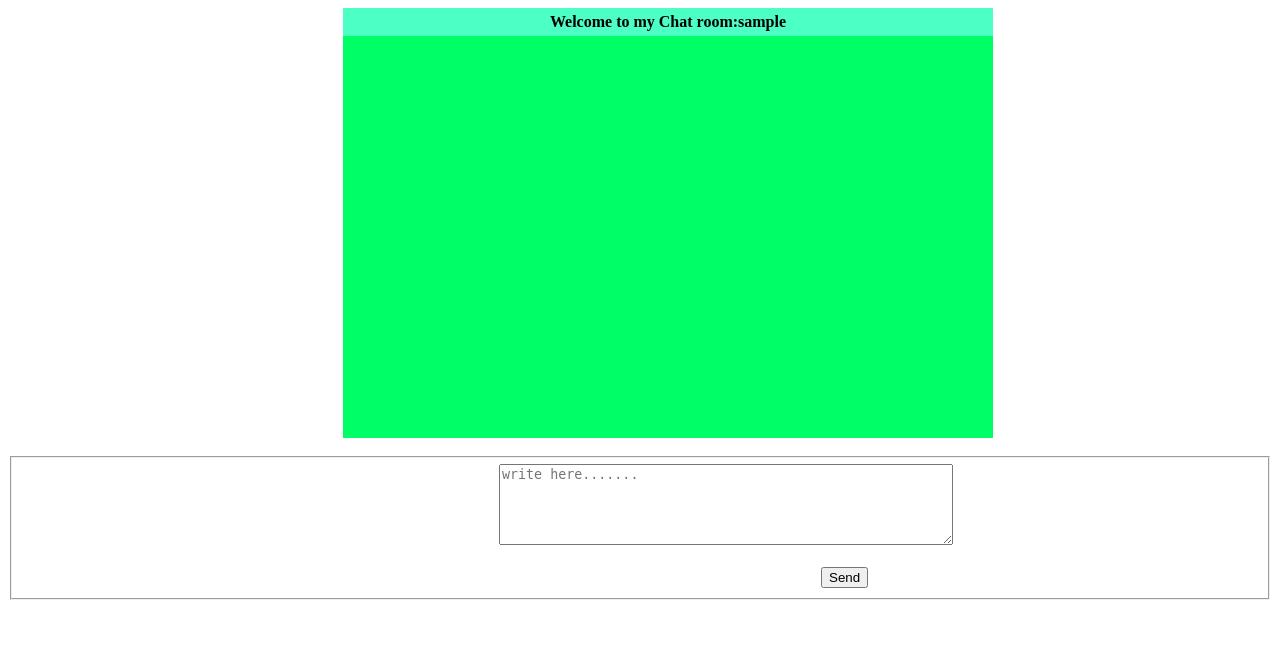
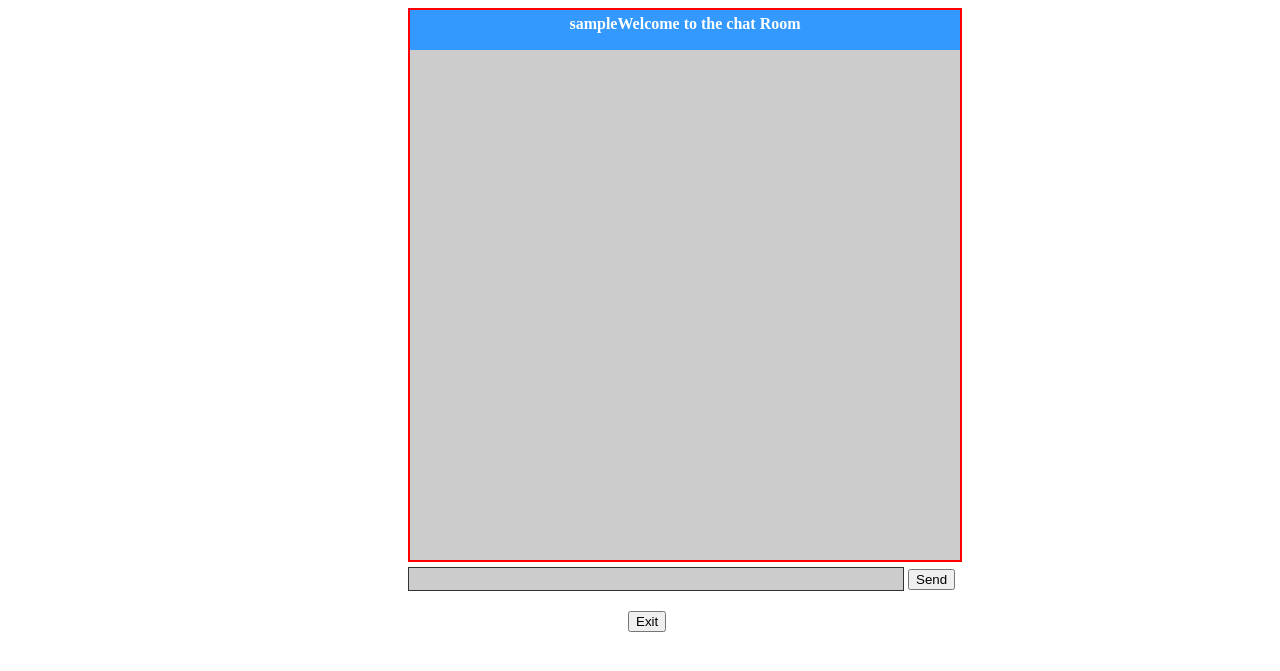
Before and after one commit to b2027642/ChatRoom, a PHP site: page /room.php in a window 1280 px wide. Shown: the top 671 px of the page. Run offline with PHP 8.4, Linux system fonts and the light colour scheme; the visitor is signed in with stand-in values (Sample User, id 1); data that the repository does not hold is empty.

Commit message:
new changes

```diff
--- a/room.php
+++ b/room.php
@@ -1,47 +1,59 @@
-<?php
-session_start();
-?>
-
-<!DOCTYPE html>
+<?php session_start();?>
+<!doctype html>
 <html>
 <head>
-	<title>Chat Room</title>
-	<link rel="stylesheet" type="text/css" href="style.css">
-	<script type="text/javascript" src="jquery.js"></script>
+<link rel="stylesheet" type="text/css" href="style.css">
+<script src="jquery.js"></script>
+<script>
+$(document).ready(function(e) {
+    $("#send").click(function(){
 
+		var message=$("#text").val();
+		$.post("check-send.php",{msg:message,send:true});
+		$("#text").val("");
+		return false;
+		});
+		function showmsg()
+		{
+			$.post("showmsg.php",function(data){
 
-	<script type="text/javascript">
+				$("#content").html(data);
 
+				});
+		}
+	setInterval(showmsg,500);
+});
 
-		$(document).ready(function(e){
-				$("#buttonSend").click(function(){
+</script>
+<meta charset="utf-8">
+<title>Chat Room</title>
+</head>
 
-					var message = $("#textarea").val();
-					$.post("check-send.php",{msg:message, send:true});
-					return false;
-				});
-		});
-	</script>
 <body>
-
-	<div id="all">
-	<div id="title">Welcome to my Chat room:<?php echo $_SESSION["user"] ?> </div>
-	<div id="content"></div>
-	</div>
-
-
-	<br>
-
-<form id="chat-form" method="post" name="form2">
-	<fieldset>
-
-  		<textarea rows="5" type="text" id="textarea" name="textarea" placeholder="write here......." cols="50"></textarea>
-  		<br>
-		<br>
-  		<input id="buttonSend" type="submit" value="Send" name="buttonSend">
- 	</fieldset>
+<?php
+if(isset($_SESSION["user"]))
+{
+?>
+<div id="all">
+<div id="title"><?php echo $_SESSION["user"] ?>Welcome to the chat Room </div>
+<div id="content"></div>
+</div>
+<form>
+  <input type="text" name="text" id="text">
+  <input type="button" name="send" id="send" value="Send">
 
 </form>
+<form action="exit.php" method="post">
+<input type="submit" value="Exit" name="exit"  id="exit">
+</form>
+<?php
+}
+else
+{
+	header("location:index.php");
+	exit;
+}
 
+?>
 </body>
 </html>
--- /dev/null
+++ b/showmsg.php
@@ -0,0 +1,15 @@
+<?php
+
+
+include "Connection.php";
+
+$sql = "select * from chat";
+$result= $connect->query($sql);
+
+foreach ($result as $rows)
+{
+	# code...
+
+	echo $rows ["username"]. " : " . $rows["text"]."<br>" ;
+}
+?>
--- a/style.css
+++ b/style.css
@@ -1,65 +1,60 @@
-
-/* styles begin */
-
-
-
-#login-form{
-
-    width: 300px;
-    border: 2px solid #ff0;
-    margin: 141px 135px 123px 781px;
-    background: #754;
-    padding: 10px;
+#login-form
+{
+    width:240px;
+    border:2px solid #00F;
+    margin-left:550px;
+    padding:10px;
 }
-
-.error
+#msg
 {
-	color: #00C;
-    border: 2px solid #F00;
-    padding: 5px;
-    width: 250px;
-    /* margin-top: 174px; */
-    margin-left: 803px;
-    text-align: center;
-    font-weight: bold;
-    background: #F7A99D;
-    /* margin-bottom: 3px; */
+    color:#00C;
+    border:2px solid #F00;
+    padding:5px;
+    width:250px;
+    margin-left:550px;
+    text-align:center;
+    font-weight:bold;
+    background:#F7A99D;
+    margin-bottom:10px;
+}
+#all
+{
+    width:550px;
+    height:auto;
+    margin-left:400px;
+    border:2px solid #F00;
+}
+#title
+{
+    width:540px;
+    padding:5px;
+    background:#39F;
+    height:30px;
+    font-weight:bold;
+    color:#FFF;
+    text-align:center;
 
 }
-
-#all
+#content
 {
-	width: 650px;
-    height: 430px;
-    margin-left: 335px;
-    background: #0f6;
-}
-
-
-#title{
-	width: 640px;
-	padding: 5px;
-	background: #4cffc5;
-	font-weight: bold;
-	text-align: center;
-
-
+    width:540px;
+    height:500px;
+    background:#CCC;
+    padding:5px;
+    overflow:scroll;
 
 }
-
-#text{
-
-	width: 640px;
-	height: 360px;
-	background-color: #ffd777;
-	padding: 5px;
+#text
+{
+    margin-top:5px;
+    background:#CCC;
+    border:1px solid #333;
+    height:20px;
+    width:490px;
+    margin-left:400px;
 }
-
-
-textarea#textarea {
-    margin-left: 475px;
-    width: 448px;
+#exit
+{
+    margin-left:620px;
+    margin-top:20px;
 }
-#buttonSend{
-    margin-left: 797px;
-}
```
Also changed, not shown: index.php (+15 -27 lines).
